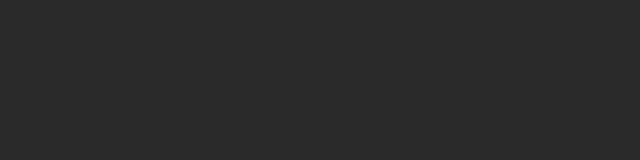
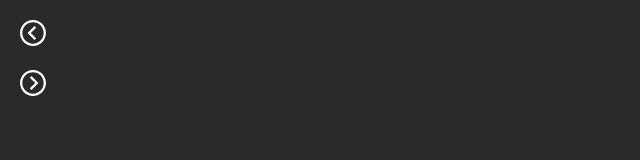
Before and after one commit to kimsseTheWolf/aplang_website, a Vue app: page / in a window 1280 px wide. Shown: the top 160 px of the page, without its empty margins (0-640 px from the left). Built offline with nearby package versions, Linux system fonts and the light colour scheme.

Commit message:
Re-apply round button icons

```diff
--- a/src/views/PresentationView.vue
+++ b/src/views/PresentationView.vue
@@ -5,7 +5,12 @@ import RoundButton from '@/components/RoundButton.vue'
 <template>
     <RoundButton>
         <template #icon>
-            <LeftArrow />
+            <img src="@/components/icons/left-btn.svg"/>
+        </template>
+    </RoundButton>
+    <RoundButton>
+        <template #icon>
+            <img src="@/components/icons/right-btn.svg"/>
         </template>
     </RoundButton>
 </template>
```
